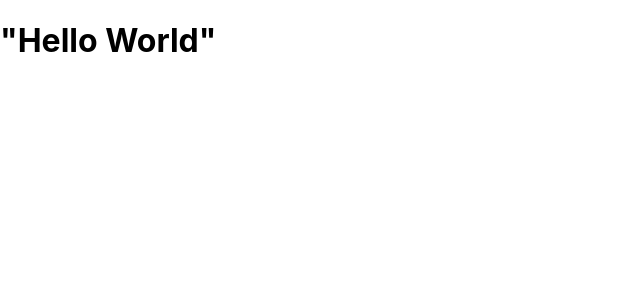
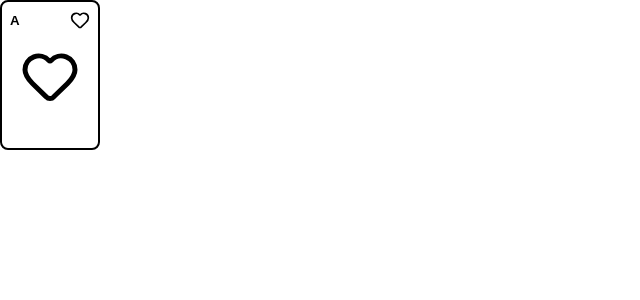
Before and after one commit to aernberger/Bid-Euchre, a React (Create React App) app in the folder Frontend/bideuchre-client/: page / in a window 1280 px wide. Shown: the top 300 px of the page, without its empty margins (0-640 px from the left). Built offline with nearby package versions, Linux system fonts and the light colour scheme.

Commit message:
card progress

```diff
--- a/Frontend/bideuchre-client/src/App.js
+++ b/Frontend/bideuchre-client/src/App.js
@@ -1,14 +1,12 @@
-import logo from './logo.svg';
 import './App.css';
+import React from "react";
+import PlayingCard from './components/PlayingCard.tsx';
+import { Play } from 'lucide-react';
 
-function App() {
+export default function App() {
   return (
-    <h1>
-      "Hello World"
-    </h1>
-
-
+    <div>
+      <PlayingCard suit="hearts" value="A" />
+    </div>
   );
 }
-
-export default App;
--- a/Frontend/bideuchre-client/src/components/PlayingCard.tsx
+++ b/Frontend/bideuchre-client/src/components/PlayingCard.tsx
@@ -1,13 +1,14 @@
-import { Heart, Diamond, Club, Spade} from "lucide-react";
+import React from "react";
+import { Heart, Diamond, Club, Spade, Divide} from "lucide-react";
 
 type Suit = "hearts" | "spades" | "diamonds" | "clubs";
 
 interface PlayingCardProperties {
     suit: Suit;
     value: string;
-    invalid?: boolean;
+    disabled?: boolean;
     selected?: boolean;
-    onclick?: () => void;
+    onClick?: () => void;
 
 }
 
@@ -24,3 +25,41 @@ const suitColors = {
     clubs: "text-gray-900",
     spades: "text-gray-900"
 }
+
+export default function PlayingCard({suit, value, disabled, selected, onClick}: PlayingCardProperties) {
+    const SuitIcon = suitIcons[suit];
+    const color = suitColors[suit];
+
+    return(
+        <button
+            onClick={onClick}
+            disabled = {disabled}
+            style={{
+                width: "100px",
+                height: "150px",
+                border: selected ? "3px solid blue" : "2px solid black",
+                borderRadius: "8px",
+                backgroundColor: "White",
+                opacity: disabled ? 0.5 : 1,
+                cursor: disabled ? "not-allowed" : "pointer",
+                display: "flex",
+                flexDirection: "column",
+                alignItems: "center",
+                padding: "8px",
+
+            }}
+        >
+            <div style={{color: color, display: "flex", alignItems: "center", justifyContent: "space-between", width: "100%"}}>
+                <div style={{fontWeight: "bold"}}>{value}</div>
+                <SuitIcon size={20} />
+            </div>
+
+            <div style={{color: color, marginTop: "16px"}}>
+                <SuitIcon size={60} />
+            </div>
+
+
+        </button>
+    );
+
+}
```
